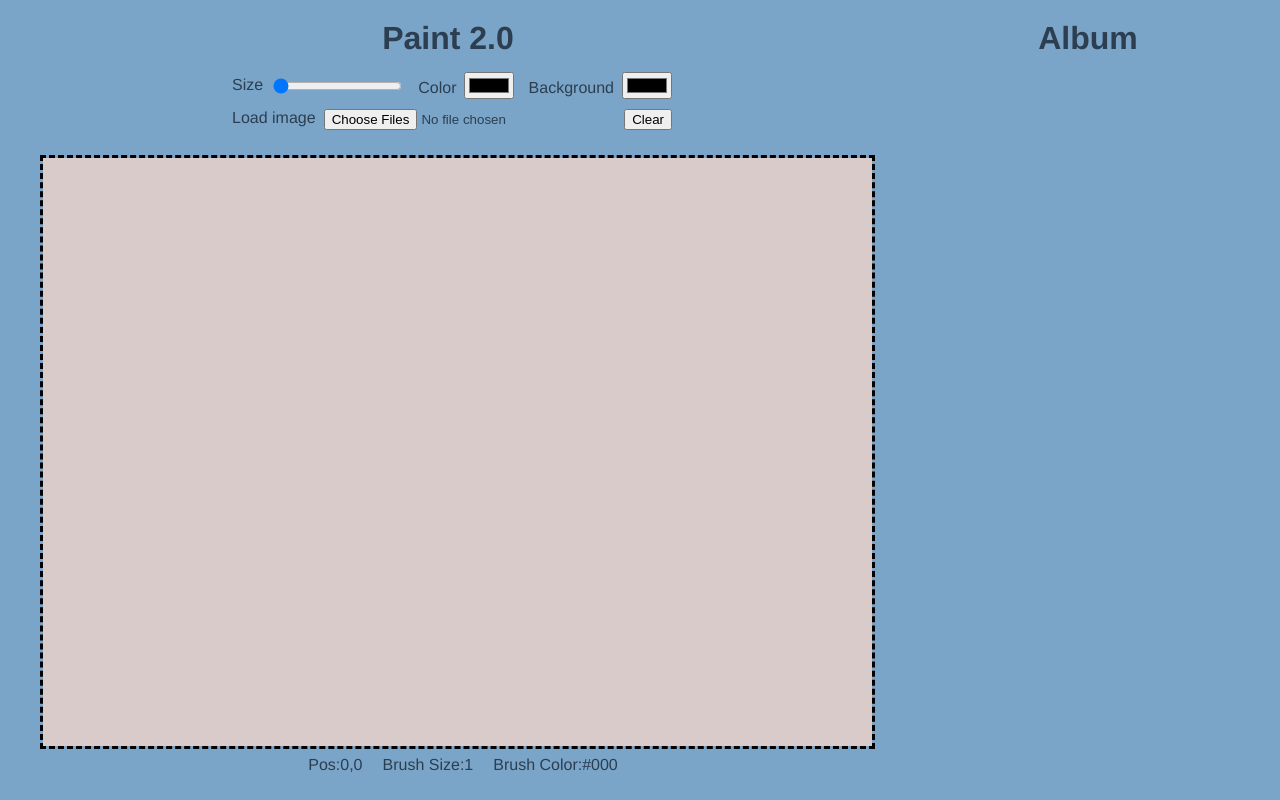
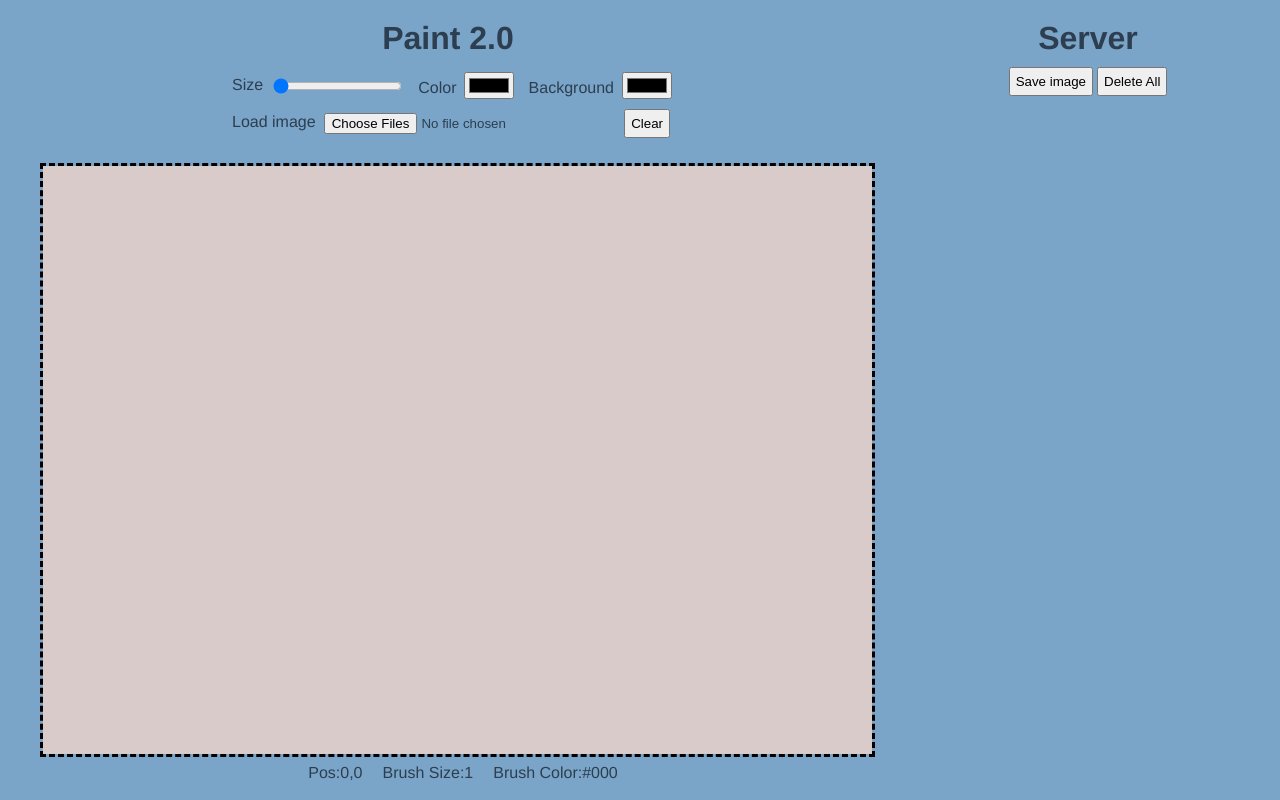
Before and after one commit to Darkmift/Vue-Canvas, a Vue app in the folder client/: page / in a window 1280 px wide. Built offline with nearby package versions, Linux system fonts and the light colour scheme.

Commit message:
built layout for album display

```diff
--- a/client/src/App.vue
+++ b/client/src/App.vue
@@ -1,10 +1,10 @@
 <template>
 	<div id="app">
-		<div class="right-panel">
+		<div>
 			<controls />
 			<draw-screen />
 		</div>
-		<album class="left-panel" />
+		<album />
 	</div>
 </template>
 
--- a/client/src/components/Album.vue
+++ b/client/src/components/Album.vue
@@ -1,11 +1,34 @@
 <template>
 	<div class="album">
-		<h1>Album</h1>
+		<h1>Server</h1>
+		<div class="buttons flex flex-center">
+			<button @click="saveCanvas">Save image</button>
+			<button @click="deleteAlbum">Delete All</button>
+		</div>
+		<div class="container images flex-column"></div>
 	</div>
 </template>
 
-<style scoped></style>
+<style scoped lang="scss">
+.album {
+	.images {
+		max-height: 85vh;
+		overflow-y: scroll;
+		img {
+			max-width: 20vw;
+			margin: auto;
+			padding-top: 10px;
+		}
+	}
+}
+</style>
 
 <script>
-export default { name: "Album" };
+export default {
+	name: "Album",
+	methods: {
+		saveCanvas() {},
+		deleteAlbum() {},
+	},
+};
 </script>
--- a/client/src/components/FileInput.vue
+++ b/client/src/components/FileInput.vue
@@ -1,7 +1,7 @@
 <template>
 	<div class="color-picker flex-row">
 		<label for="favcolor">{{ label }}</label>
-		<input type="file" @change="previewFiles" multiple />
+		<input type="file" size="30" @change="previewFiles" multiple />
 	</div>
 </template>
 
--- a/client/src/styles/styles.scss
+++ b/client/src/styles/styles.scss
@@ -1,6 +1,13 @@
 h1 {
     margin: 10px 0;
     text-align: center;
+}
+
+button
+// input[type='file'] {
+ {
+    padding: 5px;
+    margin: 0 2px;
 }
 
 .flex {
```
